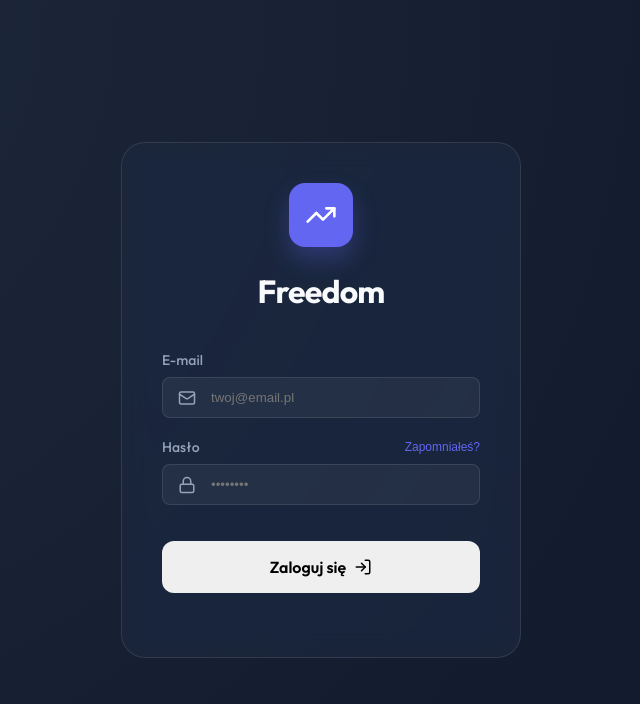
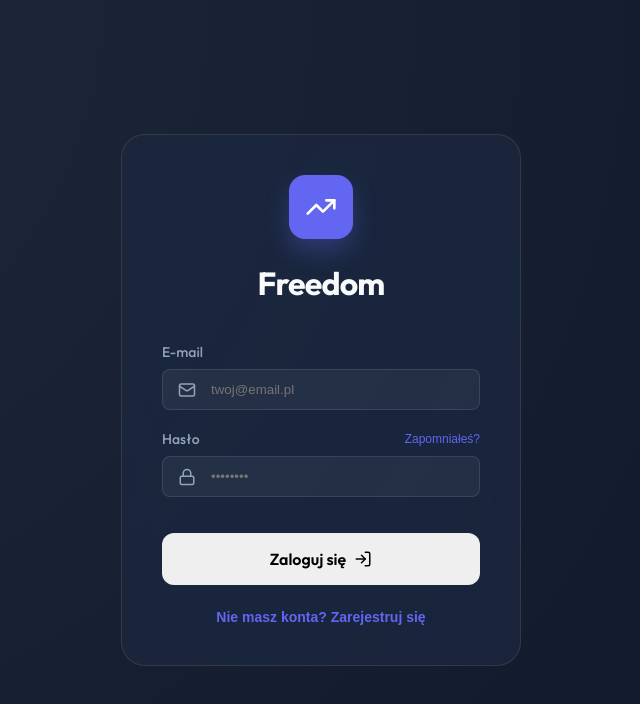
Before and after one commit to niech1978/sales-dashboard, a React (Vite) app: page / in a window 1280 px wide. Shown: the top 704 px of the page, without its empty margins (319-959 px from the left). Built offline with nearby package versions, Linux system fonts and the light colour scheme; no server answers; the HTML template or start-up script is replaced by a standard one.

Commit message:
Revert "security: remove registration option from login page"
This reverts commit 4fa93a268bcc8ef6c60dd8074bb8ef2cf0bbadf1.

```diff
--- a/src/components/Auth.tsx
+++ b/src/components/Auth.tsx
@@ -7,6 +7,7 @@ export default function Auth() {
     const [email, setEmail] = useState('');
     const [password, setPassword] = useState('');
     const [error, setError] = useState<string | null>(null);
+    const [isSignUp, setIsSignUp] = useState(false);
     const [isForgotPassword, setIsForgotPassword] = useState(false);
     const [isUpdatingPassword, setIsUpdatingPassword] = useState(false);
     const [message, setMessage] = useState<string | null>(null);
@@ -38,6 +39,17 @@ export default function Auth() {
                 });
                 if (error) throw error;
                 setMessage('Link do resetowania hasła został wysłany na Twój e-mail!');
+            } else if (isSignUp) {
+                const { error } = await supabase.auth.signUp({
+                    email,
+                    password,
+                    options: {
+                        data: { full_name: email.split('@')[0] },
+                        emailRedirectTo: window.location.origin
+                    }
+                });
+                if (error) throw error;
+                setMessage('Sprawdź e-mail, aby potwierdzić rejestrację!');
             } else {
                 const { error } = await supabase.auth.signInWithPassword({
                     email,
@@ -83,7 +95,7 @@ export default function Auth() {
                     </div>
                     <h1 style={{ fontSize: '2rem', fontWeight: 800, marginBottom: '0.5rem' }}>Freedom</h1>
                     <p style={{ color: 'var(--text-muted)' }}>
-                        {isUpdatingPassword ? 'Ustaw nowe hasło' : (isForgotPassword ? 'Resetowanie hasła' : '')}
+                        {isUpdatingPassword ? 'Ustaw nowe hasło' : (isForgotPassword ? 'Resetowanie hasła' : (isSignUp ? 'Utwórz nowe konto' : ''))}
                     </p>
                 </div>
 
@@ -195,13 +207,13 @@ export default function Auth() {
                             fontSize: '1rem'
                         }}
                     >
-                        {loading ? <Loader2 className="animate-spin" /> : (isUpdatingPassword ? 'Zapisz nowe hasło' : (isForgotPassword ? 'Wyślij link' : 'Zaloguj się'))}
+                        {loading ? <Loader2 className="animate-spin" /> : (isUpdatingPassword ? 'Zapisz nowe hasło' : (isForgotPassword ? 'Wyślij link' : (isSignUp ? 'Zarejestruj się' : 'Zaloguj się')))}
                         {!loading && <LogIn size={18} style={{ marginLeft: '0.5rem' }} />}
                     </button>
                 </form>
 
                 <div style={{ textAlign: 'center', marginTop: '1.5rem', display: 'flex', flexDirection: 'column', gap: '0.75rem' }}>
-                    {(isForgotPassword || isUpdatingPassword) && (
+                    {(isForgotPassword || isUpdatingPassword) ? (
                         <button
                             onClick={() => {
                                 setIsForgotPassword(false);
@@ -213,6 +225,24 @@ export default function Auth() {
                         >
                             Powrót do logowania
                         </button>
+                    ) : (
+                        <button
+                            onClick={() => {
+                                setIsSignUp(!isSignUp);
+                                setError(null);
+                                setMessage(null);
+                            }}
+                            style={{
+                                background: 'none',
+                                border: 'none',
+                                color: 'var(--primary)',
+                                fontSize: '0.875rem',
+                                cursor: 'pointer',
+                                fontWeight: 600
+                            }}
+                        >
+                            {isSignUp ? 'Masz już konto? Zaloguj się' : 'Nie masz konta? Zarejestruj się'}
+                        </button>
                     )}
                 </div>
             </div>
```
